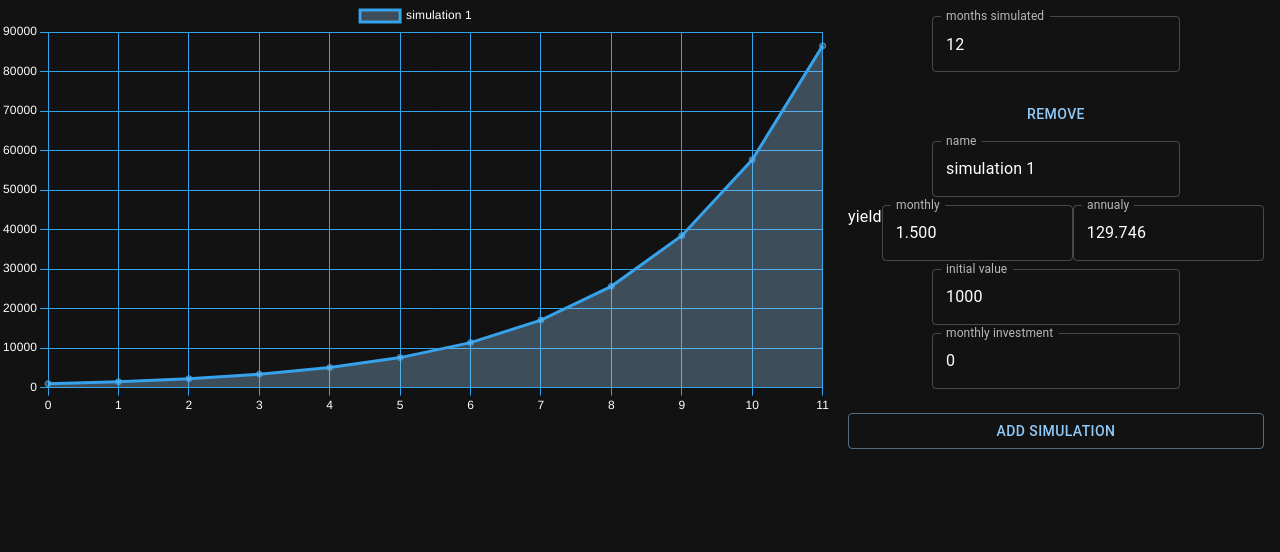
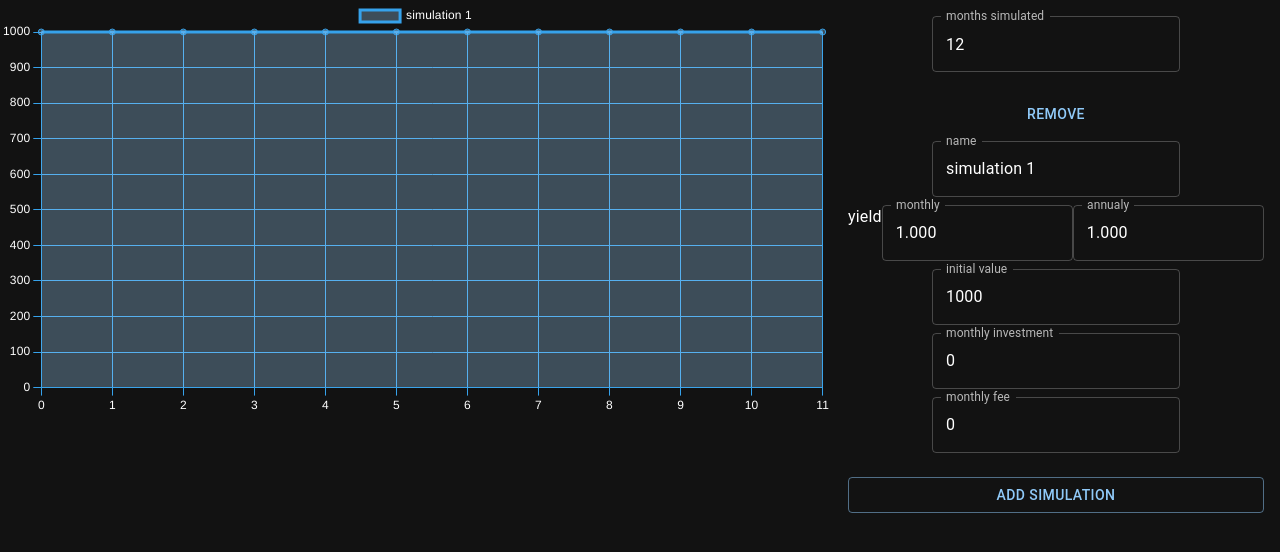
Before and after one commit to tuli8/investing-simulator, a React (Create React App) app: page / in a window 1280 px wide. Shown: the top 552 px of the page. Built offline with nearby package versions, Linux system fonts and the light colour scheme.

Commit message:
added monthly fee and made defualts written in one place

```diff
--- a/src/App.js
+++ b/src/App.js
@@ -43,23 +43,28 @@ const darkTheme = createTheme({
   },
 });
 
+const defaultSimulationOptions = (simulationKey) => ({
+  name: `simulation ${simulationKey}`,
+  initial:1000,
+  exponent:1,
+  monthlyInvestment: 0,
+  monthlyFee: 0,
+});
+
 const App = () => {
   const [options, setOptions] = useLocalStorageState({
     months: 12,
     simulations: {
-      1: {
-        name: 'simulation 1',
-        exponent: 1.5,
-        initial: 1000,
-        monthlyInvestment: 0,
-      },
+      1: defaultSimulationOptions(1),
     },
   }, 'simulationOptions');
   const data = {
     labels: Array(options.months).fill(0).map((__, index) => `month ${index + 1}`),
     datasets: Object.values(options.simulations).map((simulation, simulationIndex) => ({
       label: simulation.name,
-      data: Array(options.months).fill(0).map((__, index)=> Array(index).fill(0).reduce((prev,curr) => (prev + simulation.monthlyInvestment)* simulation.exponent, simulation.initial)),
+      data: Array(options.months).fill(0).map((__, index)=> Array(index).fill(0).reduce((prev,curr) =>
+          (prev + simulation.monthlyInvestment)* simulation.exponent - simulation.monthlyFee,
+        simulation.initial)),
       fill: true,
     }))
   }
@@ -71,7 +76,7 @@ const App = () => {
         <div className='Chart'>
           <Line data={data} />
         </div>
-        <SidePanel className='Side' options={options} setOptions={setOptions} />
+        <SidePanel className='Side' options={options} setOptions={setOptions} defaultSimulationOptions={defaultSimulationOptions} />
       </ThemeProvider>
     </div>
   );
--- a/src/modules/SidePanel.jsx
+++ b/src/modules/SidePanel.jsx
@@ -16,18 +16,13 @@ const padding = css`
     padding: 1em;
 `;
 
-const SidePanel = ({options, setOptions}) => {
+const SidePanel = ({options, setOptions, defaultSimulationOptions}) => {
 
     const simulationKeys = Object.keys(options.simulations);
     const newSimulationKey = simulationKeys.length === 0 ? 1 : Math.max(...simulationKeys) + 1;
 
-    const addSimulation = () => {// TODO: make defaults come from parent
-        setOptions({...options, simulations: {...options.simulations, [newSimulationKey]:{
-            name: `simulation ${newSimulationKey}`,
-            initial:1000,
-            exponent:1,
-            monthlyInvestment: 0,
-        }}});
+    const addSimulation = () => {
+        setOptions({...options, simulations: {...options.simulations, [newSimulationKey]: defaultSimulationOptions(newSimulationKey)}});
     }
 
     const removeSimulation = (removedKey) => {
--- a/src/modules/SimulationCard.jsx
+++ b/src/modules/SimulationCard.jsx
@@ -22,6 +22,11 @@ const inputs = [
         title: 'monthly investment',
         optionsKey: 'monthlyInvestment',
         type: 'number',
+    },
+    {
+        title: 'monthly fee',
+        optionsKey: 'monthlyFee',
+        type: 'number',
     }
 ];
 
```
